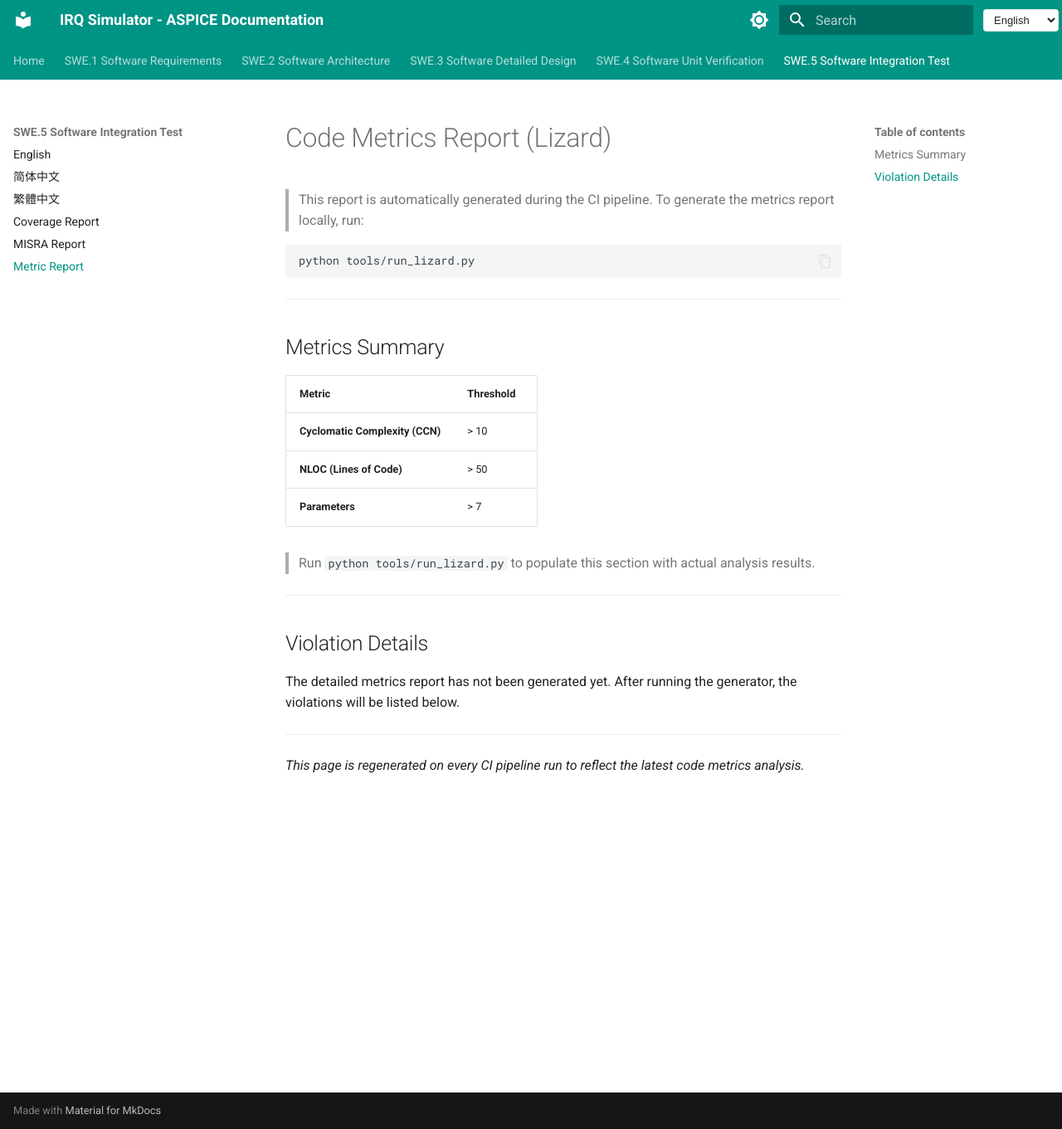
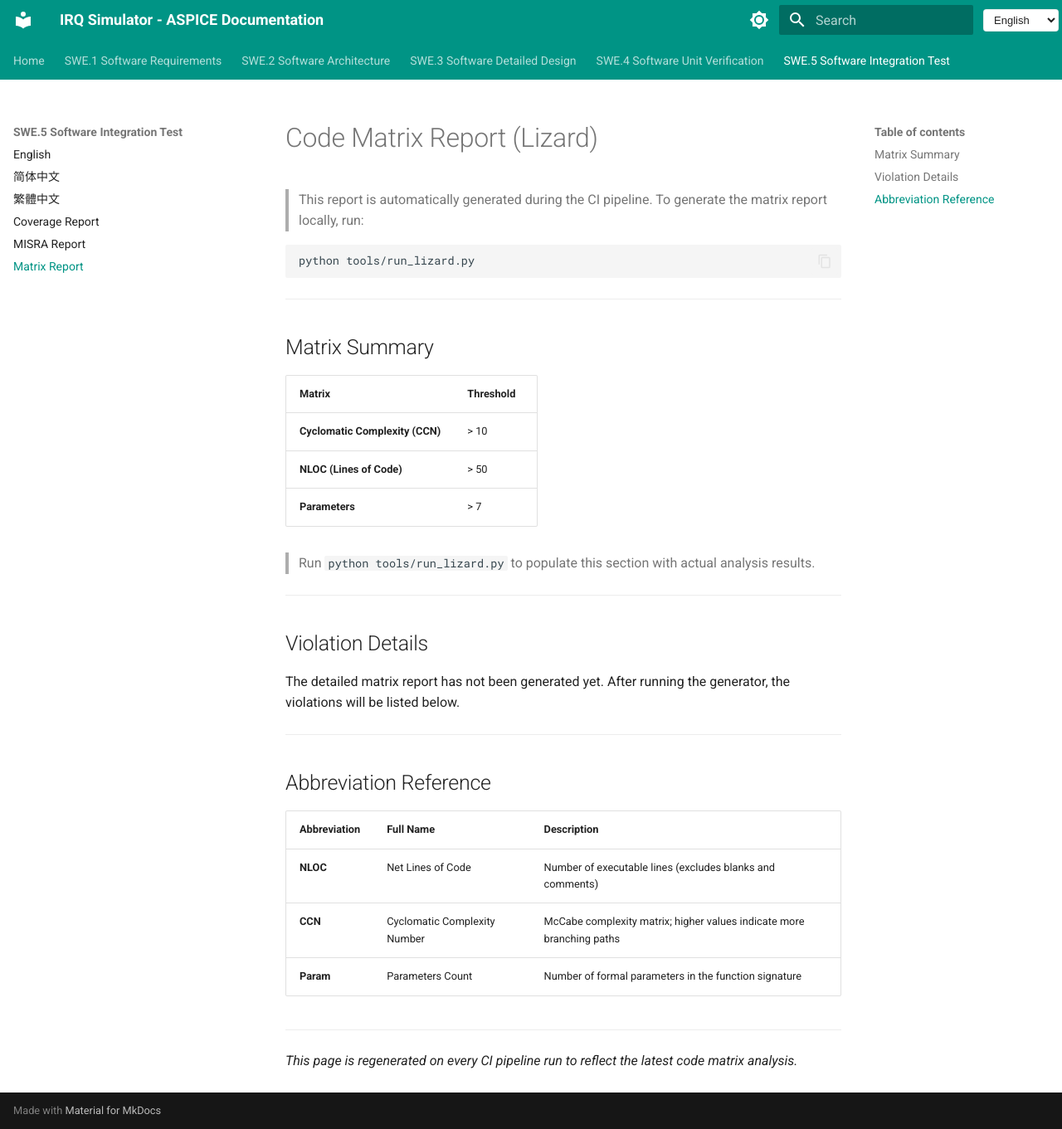
Before and after one commit to Shuming-Yang/trae-test, an MkDocs documentation site: the page built from docs/05_software_integration_test/lizard_report.md, in a window 1280 px wide and 1361 px high. Shown: the whole window at 83% size. Built offline with MkDocs 1.6.1 and Material for MkDocs 9.7.7, drawn with Linux system fonts in a browser that asks for light colours.

Commit message:
[GIT] Correct typo on Matrix Test report

````diff
--- a/docs/05_software_integration_test/lizard_report.md
+++ b/docs/05_software_integration_test/lizard_report.md
@@ -1,7 +1,7 @@
-# Code Metrics Report (Lizard)
+# Code Matrix Report (Lizard)
 
 > This report is automatically generated during the CI pipeline.
-> To generate the metrics report locally, run:
+> To generate the matrix report locally, run:
 
 ```bash
 python tools/run_lizard.py
@@ -9,9 +9,9 @@ python tools/run_lizard.py
 
 ---
 
-## Metrics Summary
+## Matrix Summary
 
-| Metric | Threshold |
+| Matrix | Threshold |
 |--------|-----------|
 | **Cyclomatic Complexity (CCN)** | > 10 |
 | **NLOC (Lines of Code)** | > 50 |
@@ -23,10 +23,20 @@ python tools/run_lizard.py
 
 ## Violation Details
 
-The detailed metrics report has not been generated yet. After running the generator, the violations will be listed below.
+The detailed matrix report has not been generated yet. After running the generator, the violations will be listed below.
 
 <!-- LIZARD_REPORT_PLACEHOLDER -->
 
 ---
 
-*This page is regenerated on every CI pipeline run to reflect the latest code metrics analysis.*
+## Abbreviation Reference
+
+| Abbreviation | Full Name | Description |
+|---|---|---|
+| **NLOC** | Net Lines of Code | Number of executable lines (excludes blanks and comments) |
+| **CCN** | Cyclomatic Complexity Number | McCabe complexity matrix; higher values indicate more branching paths |
+| **Param** | Parameters Count | Number of formal parameters in the function signature |
+
+---
+
+*This page is regenerated on every CI pipeline run to reflect the latest code matrix analysis.*
--- a/mkdocs.yml
+++ b/mkdocs.yml
@@ -46,7 +46,7 @@ nav:
       - 繁體中文: 05_software_integration_test/integrated_test_tw.md
       - Coverage Report: 05_software_integration_test/coverage_report.md
       - MISRA Report: 05_software_integration_test/misra_report.md
-      - Metric Report: 05_software_integration_test/lizard_report.md
+      - Matrix Report: 05_software_integration_test/lizard_report.md
 
 # ==========================================
 # Theme: Material
````
Also changed, not shown: 1 other file.
